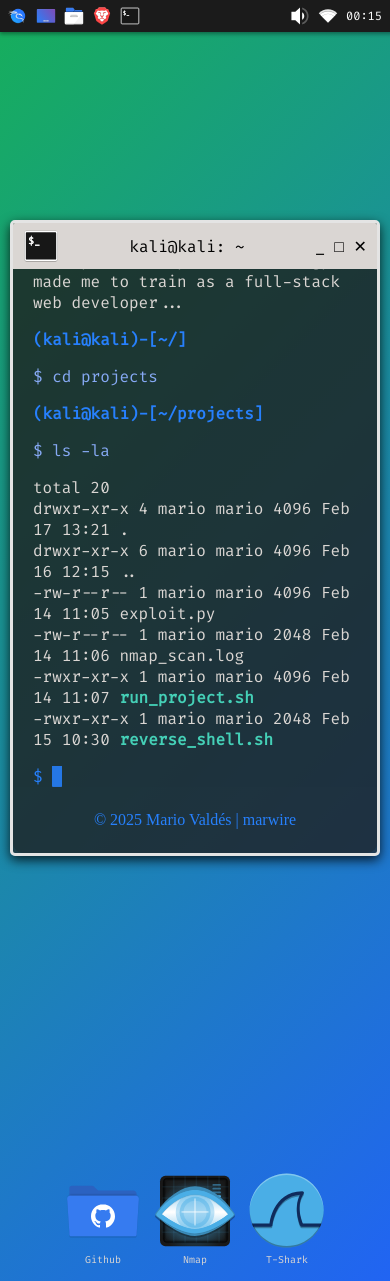
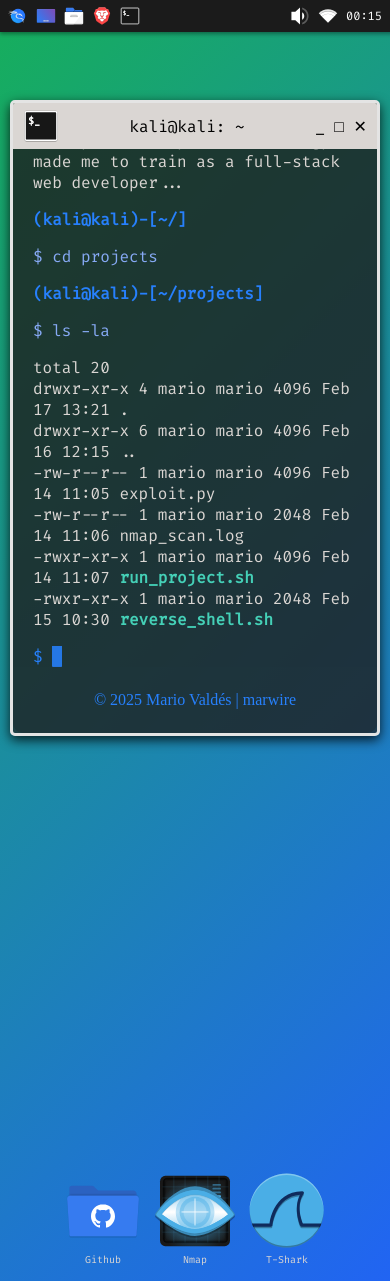
Before and after one commit to Mariovalcen/profile-site, a Jekyll site: the page built from index.md, in a window 390 px wide. Built offline with Jekyll 4.4.1, drawn with Linux system fonts in a browser that asks for light colours.

Commit message:
screen boundary limits to terminal drag behavior

```diff
--- a/assets/css/global.css
+++ b/assets/css/global.css
@@ -78,6 +78,12 @@
 
 /* Ajustes específicos para móviles */
 @media (max-width: 730px) {
+  .terminal-window {
+    width: 370px !important;
+    left: 50% !important;
+    top: 100px;
+    transform: translateX(-50%) !important;
+  }
 
   .desktop-icons {
     position: fixed;
@@ -91,11 +97,10 @@
   }
 
   .terminal-wrapper {
-    max-height: 75%; /* Ajustar la altura en móviles */
+    max-height: 75%;
   }
 
   .top-panel {
     height: 28px;
   }
-
 }
--- a/assets/css/terminal.css
+++ b/assets/css/terminal.css
@@ -10,11 +10,10 @@
 }
 .terminal-window {
   position: absolute;
-  top: 42%;
-  left: 50%;
-  transform: translate(-50%, -50%);
+  top: 100px;
+  left: calc(50% - 235px); /* 470px es tu ancho total */
   z-index: 10;
-  width: 370px;
+  width: 470px;
 }
 
 
--- a/assets/js/drag-terminal.js
+++ b/assets/js/drag-terminal.js
@@ -7,22 +7,28 @@
     let offsetY = 0;
 
     header.addEventListener('mousedown', (e) => {
-        if (window.innerWidth <= 730) return;
+      if (window.innerWidth <= 730) return;
 
-        isDragging = true;
-        offsetX = e.clientX - terminal.getBoundingClientRect().left;
-        offsetY = e.clientY - terminal.getBoundingClientRect().top;
+      const rect = terminal.getBoundingClientRect();
+      offsetX = e.clientX - rect.left;
+      offsetY = e.clientY - rect.top;
 
-        // Quitar centrado al empezar a mover
-        terminal.style.transform = 'none';
-        terminal.style.transition = 'none';
-      });
+      isDragging = true;
+
+      terminal.style.transition = 'none';
+    });
 
     document.addEventListener('mousemove', (e) => {
       if (!isDragging) return;
 
-      const x = e.clientX - offsetX;
-      const y = e.clientY - offsetY;
+      const maxX = window.innerWidth - terminal.offsetWidth;
+      const maxY = window.innerHeight - terminal.offsetHeight;
+
+      let x = e.clientX - offsetX;
+      let y = e.clientY - offsetY;
+
+      x = Math.max(0, Math.min(x, maxX));
+      y = Math.max(0, Math.min(y, maxY));
 
       terminal.style.left = `${x}px`;
       terminal.style.top = `${y}px`;
```
